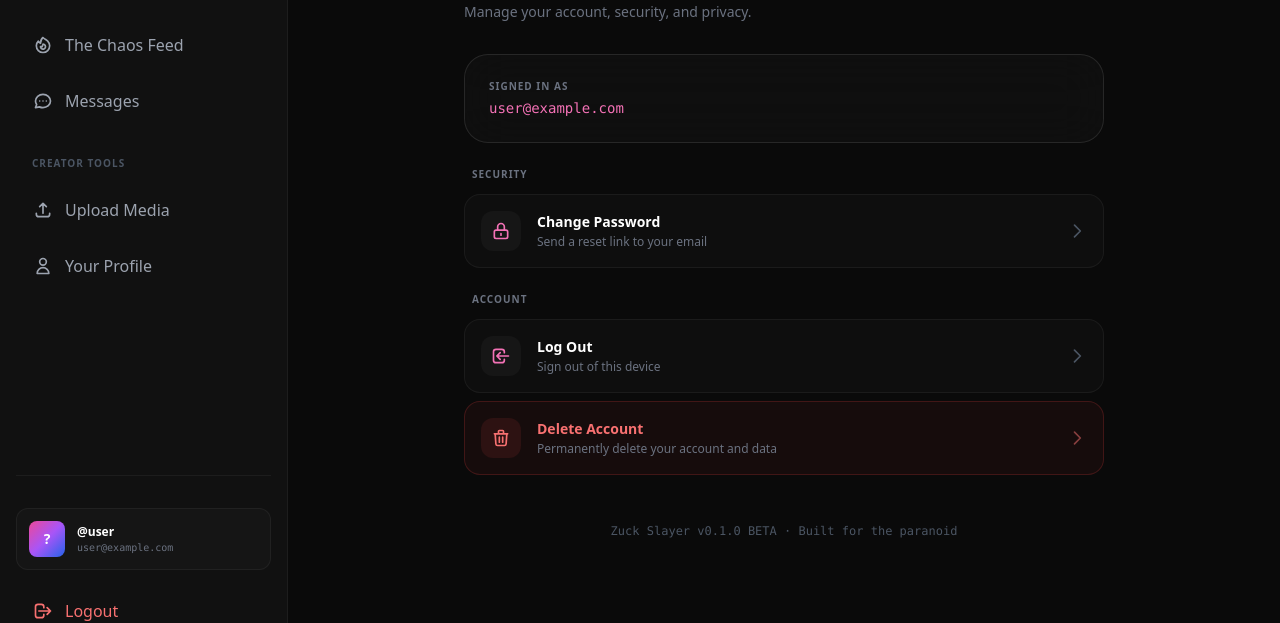
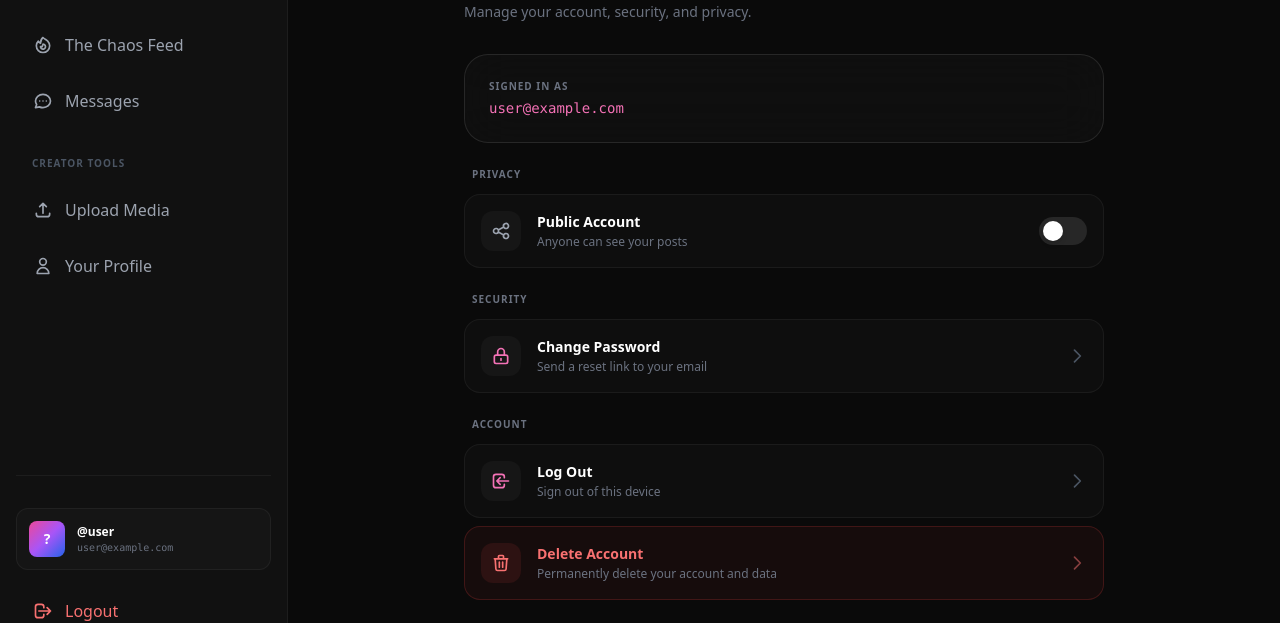
Before and after one commit to zuckslayer/zuck-slayer, a React (Vite) app: page /settings in a window 1280 px wide. Shown: the part 148-771 px from the top of the page. Built offline with nearby package versions, Linux system fonts and the light colour scheme; no server answers; the database is empty; sample sign-in values are in the browser's storage.

Commit message:
feat: complete UserProfile with privacy lock + follow burst

```diff
--- a/src/pages/Settings.jsx
+++ b/src/pages/Settings.jsx
@@ -1,57 +1,50 @@
+// src/pages/Settings.jsx
 import { useState } from "react";
 import { auth, db } from "../firebase";
 import { signOut, sendPasswordResetEmail, deleteUser } from "firebase/auth";
-import { doc, deleteDoc } from "firebase/firestore";
+import { doc, updateDoc, deleteDoc } from "firebase/firestore";
 import { useAuth } from "../context/AuthContext";
 import { Link, useNavigate } from "react-router-dom";
 import { motion } from "framer-motion";
+import { useToast } from "../components/Toast";
 
 function Settings() {
   const { currentUser, userProfile } = useAuth();
   const navigate = useNavigate();
-  const [message, setMessage] = useState("");
-  const [error, setError] = useState("");
+  const { showToast } = useToast();
   const [loading, setLoading] = useState(false);
+  const [isPrivate, setIsPrivate] = useState(userProfile?.isPrivate || false);
 
-  const handlePasswordReset = async () => {
+  const handlePrivacyToggle = async () => {
     setLoading(true);
-    setMessage("");
-    setError("");
+    const newValue = !isPrivate;
+    setIsPrivate(newValue); // Optimistic
     try {
-      await sendPasswordResetEmail(auth, currentUser.email);
-      setMessage("Password reset link sent to your email.");
+      await updateDoc(doc(db, "users", currentUser.uid), {
+        isPrivate: newValue,
+      });
+      showToast(
+        newValue
+          ? "Account is now private. Only followers can see your posts."
+          : "Account is now public. Anyone can see your posts.",
+        "success"
+      );
     } catch (err) {
-      setError(err.message);
+      console.error(err);
+      setIsPrivate(!newValue); // Revert
+      showToast("Failed to update privacy. Try again.", "error");
     } finally {
       setLoading(false);
     }
   };
 
-  const handleDeleteAccount = async () => {
-    const confirm1 = window.confirm("Are you sure? This will permanently delete your account and all your data.");
-    if (!confirm1) return;
-    const confirm2 = window.prompt("Type DELETE in all caps to confirm:");
-    if (confirm2 !== "DELETE") {
-      alert("Cancelled.");
-      return;
-    }
-
+  const handlePasswordReset = async () => {
     setLoading(true);
-    setError("");
     try {
-      // Delete user document from Firestore
-      if (userProfile) {
-        await deleteDoc(doc(db, "users", currentUser.uid));
-      }
-      // Delete the auth user
-      await deleteUser(currentUser);
-      navigate("/signup");
+      await sendPasswordResetEmail(auth, currentUser.email);
+      showToast("Password reset link sent to your email.", "success");
     } catch (err) {
-      if (err.code === "auth/requires-recent-login") {
-        setError("Please log out and log back in before deleting your account.");
-      } else {
-        setError(err.message);
-      }
+      showToast(err.message, "error");
     } finally {
       setLoading(false);
     }
@@ -59,7 +52,37 @@ function Settings() {
 
   const handleLogout = async () => {
     await signOut(auth);
+    showToast("Logged out. See you soon.", "info");
     navigate("/login");
+  };
+
+  const handleDeleteAccount = async () => {
+    const confirm1 = window.confirm(
+      "Are you sure? This will permanently delete your account and all your data."
+    );
+    if (!confirm1) return;
+    const confirm2 = window.prompt("Type DELETE in all caps to confirm:");
+    if (confirm2 !== "DELETE") {
+      showToast("Deletion cancelled.", "info");
+      return;
+    }
+
+    setLoading(true);
+    try {
+      if (userProfile) {
+        await deleteDoc(doc(db, "users", currentUser.uid));
+      }
+      await deleteUser(currentUser);
+      navigate("/signup");
+    } catch (err) {
+      if (err.code === "auth/requires-recent-login") {
+        showToast("Please log out and log back in before deleting.", "error");
+      } else {
+        showToast(err.message, "error");
+      }
+    } finally {
+      setLoading(false);
+    }
   };
 
   const SettingsRow = ({ icon, title, description, onClick, danger, rightElement }) => (
@@ -73,9 +96,11 @@ function Settings() {
       }`}
     >
       <div className="flex items-center gap-4">
-        <div className={`w-10 h-10 rounded-xl flex items-center justify-center ${
-          danger ? "bg-red-500/10 text-red-400" : "bg-white/[0.03] text-pink-400"
-        }`}>
+        <div
+          className={`w-10 h-10 rounded-xl flex items-center justify-center ${
+            danger ? "bg-red-500/10 text-red-400" : "bg-white/[0.03] text-pink-400"
+          }`}
+        >
           {icon}
         </div>
         <div>
@@ -84,7 +109,13 @@ function Settings() {
         </div>
       </div>
       {rightElement || (
-        <svg viewBox="0 0 24 24" fill="none" stroke="currentColor" strokeWidth="2" className={`w-5 h-5 ${danger ? "text-red-400/50" : "text-gray-600"} group-hover:translate-x-1 transition-transform`}>
+        <svg
+          viewBox="0 0 24 24"
+          fill="none"
+          stroke="currentColor"
+          strokeWidth="2"
+          className={`w-5 h-5 ${danger ? "text-red-400/50" : "text-gray-600"} group-hover:translate-x-1 transition-transform`}
+        >
           <path d="M9 5l7 7-7 7" strokeLinecap="round" strokeLinejoin="round" />
         </svg>
       )}
@@ -93,14 +124,18 @@ function Settings() {
 
   return (
     <div className="max-w-2xl mx-auto px-4 py-8 text-white">
-
-      {/* Header */}
       <div className="mb-8">
-        <Link to="/profile" className="text-xs font-mono text-gray-500 hover:text-pink-400 transition tracking-widest uppercase mb-4 inline-block">
+        <Link
+          to="/profile"
+          className="text-xs font-mono text-gray-500 hover:text-pink-400 transition tracking-widest uppercase mb-4 inline-block"
+        >
           ← Back to Profile
         </Link>
         <h1 className="text-4xl font-black tracking-tighter">
-          Account <span className="text-transparent bg-clip-text bg-gradient-to-r from-pink-500 to-blue-500">Settings</span>
+          Account{" "}
+          <span className="text-transparent bg-clip-text bg-gradient-to-r from-pink-500 to-blue-500">
+            Settings
+          </span>
         </h1>
         <p className="text-gray-500 text-sm mt-2">Manage your account, security, and privacy.</p>
       </div>
@@ -111,15 +146,73 @@ function Settings() {
         transition={{ duration: 0.5 }}
         className="space-y-4"
       >
-        {/* Account Info Card */}
+        {/* Account Info */}
         <div className="bg-[#111111]/80 backdrop-blur-xl border border-white/10 rounded-3xl p-6 mb-6">
           <p className="text-[10px] text-gray-500 font-bold uppercase tracking-widest mb-1">Signed in as</p>
           <p className="text-sm text-pink-400 font-mono truncate">{currentUser?.email}</p>
         </div>
 
-        {/* Security Section */}
+        {/* Privacy */}
         <div>
-          <p className="text-[10px] text-gray-500 font-bold uppercase tracking-widest mb-3 px-2">Security</p>
+          <p className="text-[10px] text-gray-500 font-bold uppercase tracking-widest mb-3 px-2">Privacy</p>
+          <div className="space-y-2">
+            {/* Private Account Toggle */}
+            <button
+              onClick={handlePrivacyToggle}
+              disabled={loading}
+              className={`w-full flex items-center justify-between p-4 rounded-2xl border transition-all duration-300 text-left ${
+                isPrivate
+                  ? "bg-gradient-to-r from-pink-500/10 to-blue-500/5 border-pink-500/30"
+                  : "bg-white/[0.02] border-white/5 hover:border-pink-500/30 hover:bg-white/[0.04]"
+              }`}
+            >
+              <div className="flex items-center gap-4">
+                <div
+                  className={`w-10 h-10 rounded-xl flex items-center justify-center ${
+                    isPrivate ? "bg-pink-500/15 text-pink-400" : "bg-white/[0.03] text-gray-400"
+                  }`}
+                >
+                  {isPrivate ? (
+                    <svg viewBox="0 0 24 24" fill="none" stroke="currentColor" strokeWidth="2" className="w-5 h-5">
+                      <path d="M12 15v2m-6 4h12a2 2 0 002-2v-6a2 2 0 00-2-2H6a2 2 0 00-2 2v6a2 2 0 002 2zm10-10V7a4 4 0 00-8 0v4h8z" strokeLinecap="round" strokeLinejoin="round" />
+                    </svg>
+                  ) : (
+                    <svg viewBox="0 0 24 24" fill="none" stroke="currentColor" strokeWidth="2" className="w-5 h-5">
+                      <path d="M8.684 13.342C8.886 12.938 9 12.482 9 12c0-.482-.114-.938-.316-1.342m0 2.684a3 3 0 110-2.684m0 2.684l6.632 3.316m-6.632-6l6.632-3.316m0 0a3 3 0 105.367-2.684 3 3 0 00-5.367 2.684zm0 9.316a3 3 0 105.368 2.684 3 3 0 00-5.368-2.684z" strokeLinecap="round" strokeLinejoin="round" />
+                    </svg>
+                  )}
+                </div>
+                <div>
+                  <p className="font-semibold text-sm text-white">
+                    {isPrivate ? "Private Account" : "Public Account"}
+                  </p>
+                  <p className="text-xs text-gray-500 mt-0.5">
+                    {isPrivate
+                      ? "Only followers can see your posts"
+                      : "Anyone can see your posts"}
+                  </p>
+                </div>
+              </div>
+
+              {/* Toggle Switch */}
+              <div
+                className={`relative w-12 h-7 rounded-full transition-colors duration-300 ${
+                  isPrivate ? "bg-pink-500" : "bg-white/10"
+                }`}
+              >
+                <motion.div
+                  className="absolute top-1 w-5 h-5 rounded-full bg-white shadow-md"
+                  animate={{ left: isPrivate ? "26px" : "4px" }}
+                  transition={{ type: "spring", stiffness: 500, damping: 30 }}
+                />
+              </div>
+            </button>
+          </div>
+        </div>
+
+        {/* Security */}
+        <div>
+          <p className="text-[10px] text-gray-500 font-bold uppercase tracking-widest mb-3 px-2 mt-6">Security</p>
           <div className="space-y-2">
             <SettingsRow
               icon={
@@ -134,7 +227,7 @@ function Settings() {
           </div>
         </div>
 
-        {/* Account Section */}
+        {/* Account */}
         <div>
           <p className="text-[10px] text-gray-500 font-bold uppercase tracking-widest mb-3 px-2 mt-6">Account</p>
           <div className="space-y-2">
@@ -162,34 +255,6 @@ function Settings() {
           </div>
         </div>
 
-        {/* Messages */}
-        {message && (
-          <motion.div
-            initial={{ opacity: 0, y: -10 }}
-            animate={{ opacity: 1, y: 0 }}
-            className="flex items-start gap-2 p-3 rounded-xl bg-green-500/10 border border-green-500/30 mt-6"
-          >
-            <svg viewBox="0 0 24 24" fill="none" stroke="currentColor" strokeWidth="2" className="w-4 h-4 text-green-400 mt-0.5 shrink-0">
-              <path d="M9 12l2 2 4-4m6 2a9 9 0 11-18 0 9 9 0 0118 0z" strokeLinecap="round" strokeLinejoin="round" />
-            </svg>
-            <p className="text-xs text-green-400">{message}</p>
-          </motion.div>
-        )}
-
-        {error && (
-          <motion.div
-            initial={{ opacity: 0, y: -10 }}
-            animate={{ opacity: 1, y: 0 }}
-            className="flex items-start gap-2 p-3 rounded-xl bg-red-500/10 border border-red-500/30 mt-6"
-          >
-            <svg viewBox="0 0 24 24" fill="none" stroke="currentColor" strokeWidth="2" className="w-4 h-4 text-red-400 mt-0.5 shrink-0">
-              <path d="M12 9v2m0 4h.01m-6.938 4h13.856c1.54 0 2.502-1.667 1.732-3L13.732 4c-.77-1.333-2.694-1.333-3.464 0L3.34 16c-.77 1.333.192 3 1.732 3z" strokeLinecap="round" strokeLinejoin="round" />
-            </svg>
-            <p className="text-xs text-red-400">{error}</p>
-          </motion.div>
-        )}
-
-        {/* Footer */}
         <p className="text-center text-xs text-gray-600 font-mono pt-8">
           Zuck Slayer v0.1.0 BETA · Built for the paranoid
         </p>
```
Also changed, not shown: src/pages/UserProfile.jsx (+50 -11 lines).
